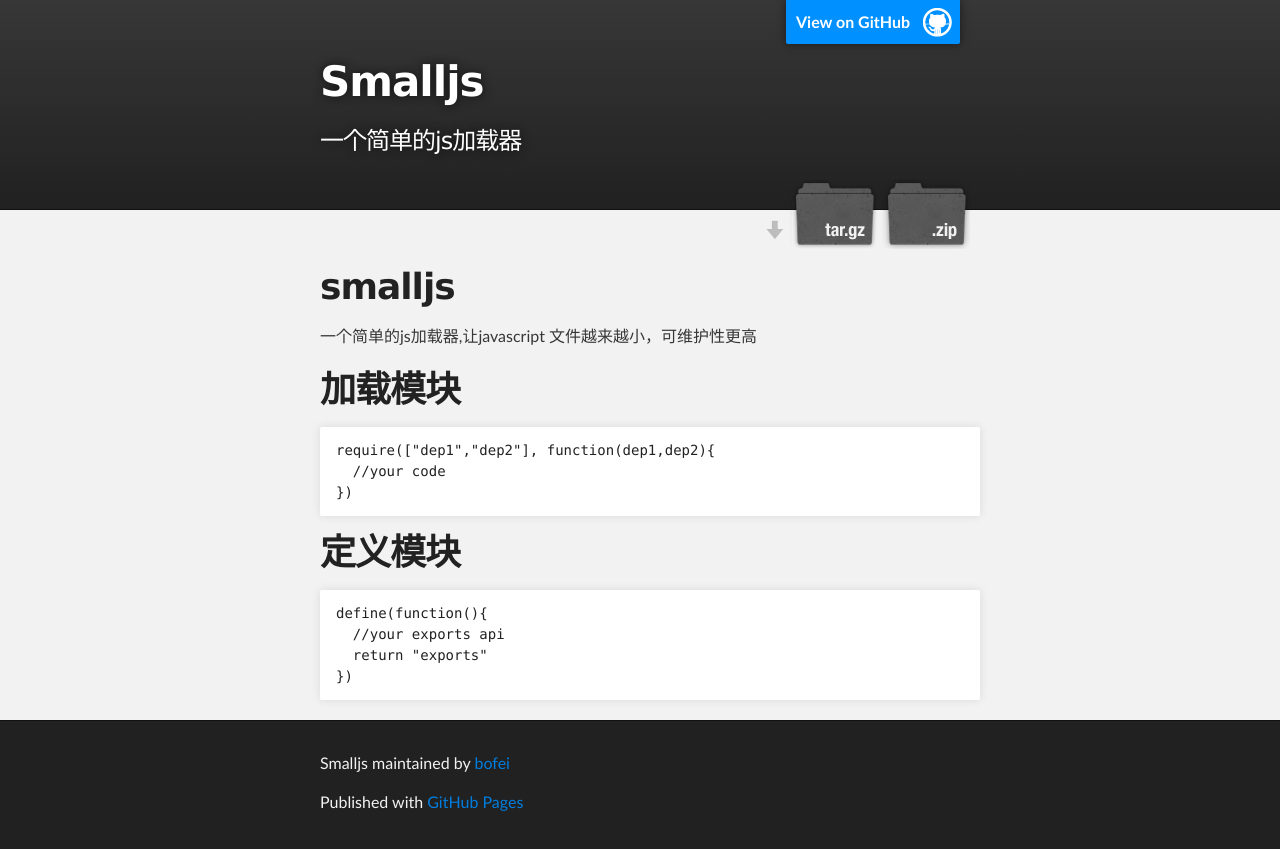
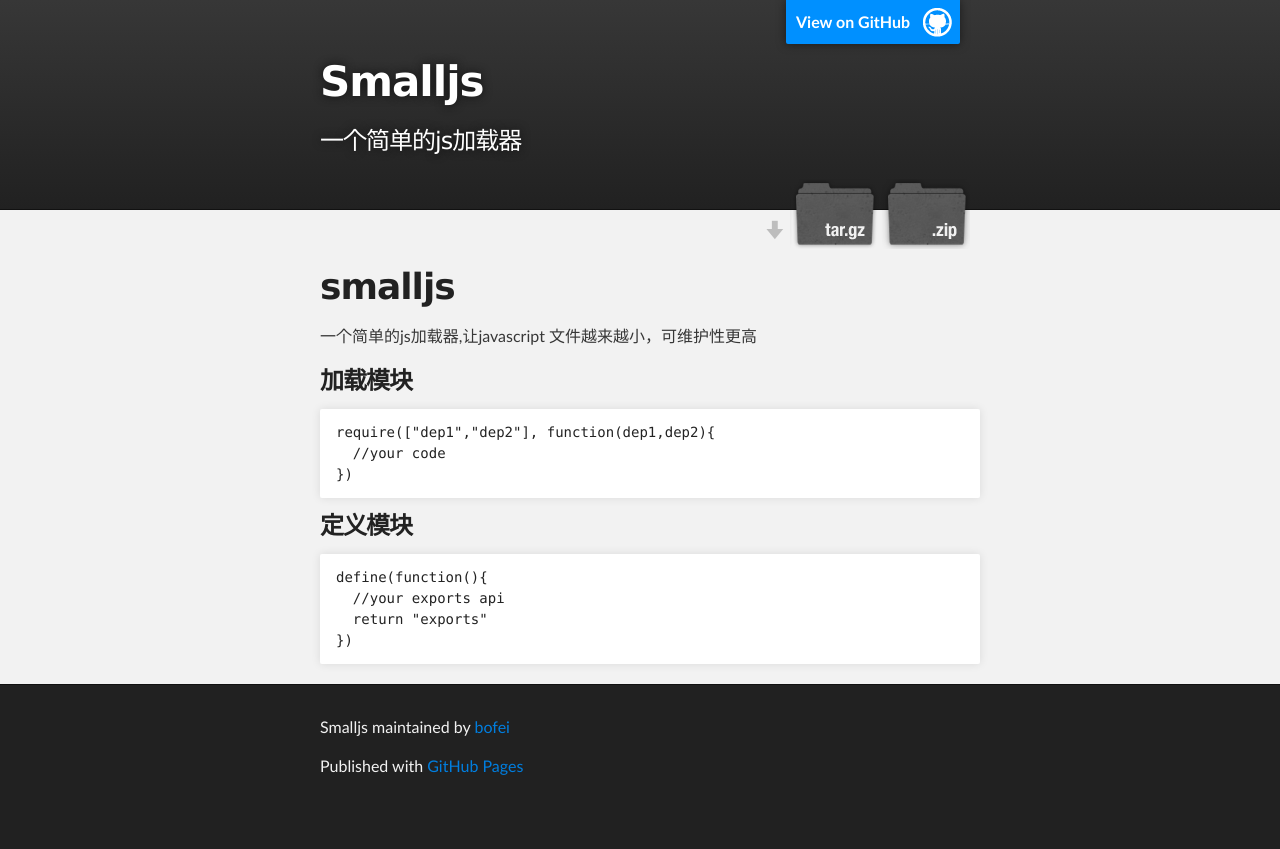
Before and after one commit to bofei/smalljs, a plain HTML site: page index.html in a window 1280 px wide. After the commit the page ends 813 px from the top, so only its background shows below. Drawn offline with Linux system fonts and the light colour scheme.

Commit message:
Update index.html

```diff
--- a/index.html
+++ b/index.html
@@ -34,13 +34,13 @@
         <h1>smalljs</h1>
 
 <p>一个简单的js加载器,让javascript 文件越来越小，可维护性更高</p>
- <h1>加载模块</h1>
+ <h3>加载模块</h3>
 
 <pre><code>require(["dep1","dep2"], function(dep1,dep2){
   //your code
 })</code></pre>
 
-<h1>定义模块</h1>
+<h3>定义模块</h3>
 
 <pre><code>define(function(){
   //your exports api
```
